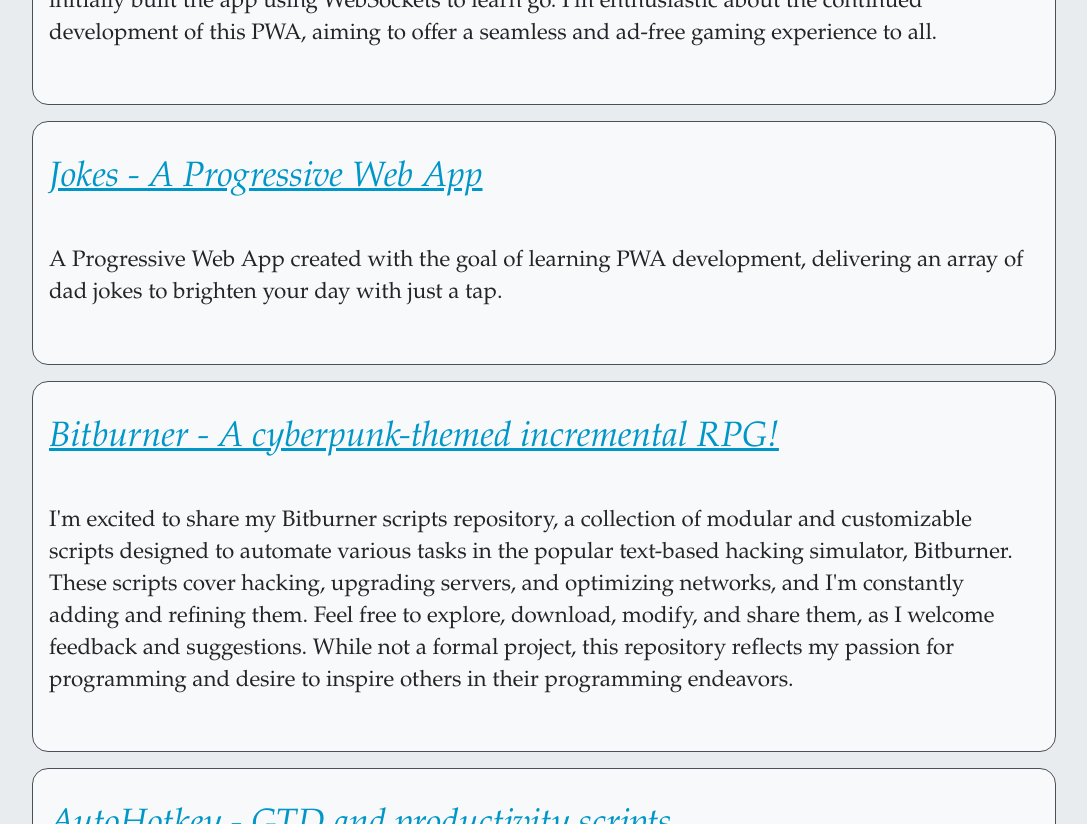
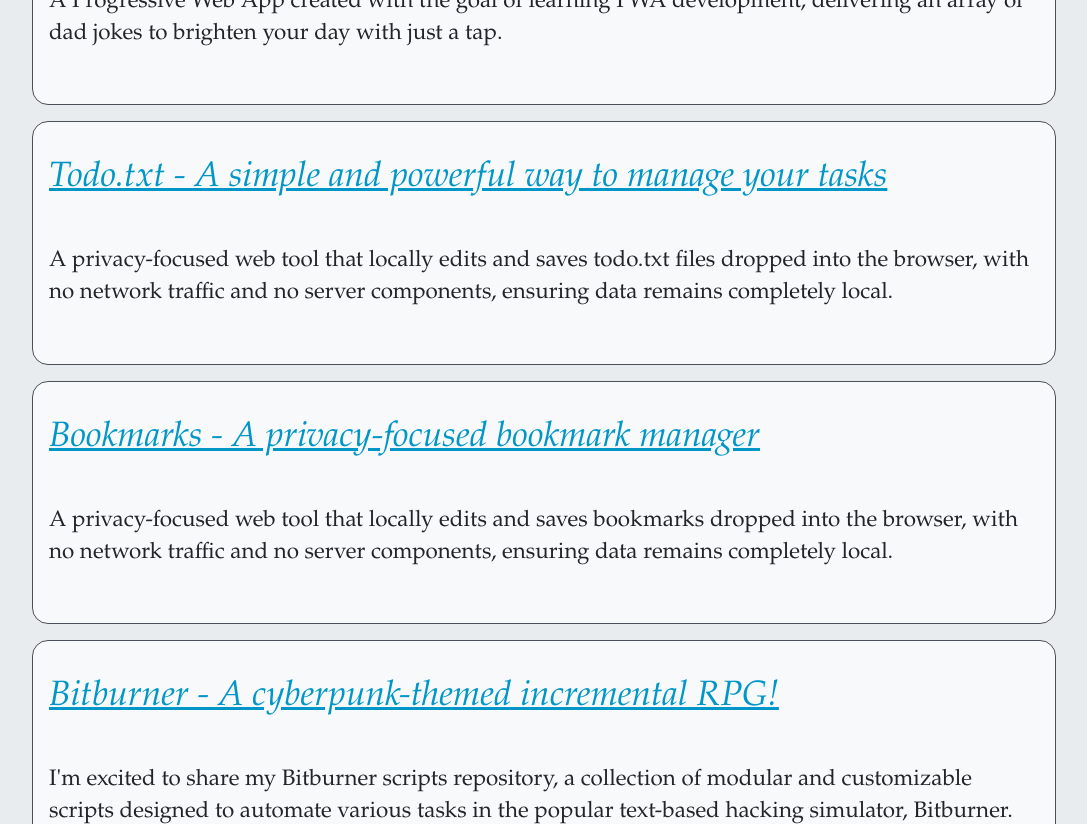
Before and after one commit to avanderw/avanderw.github.io, a SvelteKit app: page / in a window 1280 px wide. Shown: the part 860-1684 px from the top of the page, without its empty margins (96-1183 px from the left). Built offline with nearby package versions, Linux system fonts and the light colour scheme.

Commit message:
Add link to the bookmarking App

```diff
--- a/src/routes/+page.svelte
+++ b/src/routes/+page.svelte
@@ -8,7 +8,10 @@
 
 <svelte:head>
 	<title>Andrew van der Westhuizen</title>
-	<meta name="description" content="Discover a diverse collection of projects, tools, and code crafted by Andrew van der Westhuizen on his personal website. Explore a wide range of topics, from software development and design to innovative solutions, all in one place. Dive into Andrew van der Westhuizen's creative work and expertise today." />
+	<meta
+		name="description"
+		content="Discover a diverse collection of projects, tools, and code crafted by Andrew van der Westhuizen on his personal website. Explore a wide range of topics, from software development and design to innovative solutions, all in one place. Dive into Andrew van der Westhuizen's creative work and expertise today."
+	/>
 </svelte:head>
 
 <Contact />
@@ -25,11 +28,6 @@
 </p>
 
 <Link
-	href="https://avanderw.co.za/todo-txt/"
-	title="Todo.txt - A simple and powerful way to manage your tasks"
-	description="A privacy-focused web tool that locally edits and saves todo.txt files dropped into the browser, with no network traffic and no server components, ensuring data remains completely local."
-/>
-<Link
 	href="https://avanderw.co.za/spyfall"
 	title="Spyfall - A social deduction game"
 	description="I created a Spyfall Web App that has greatly improved our gaming experience with friends. I initially built the app using WebSockets to learn go. I'm enthusiastic about the continued development of this PWA, aiming to offer a seamless and ad-free gaming experience to all."
@@ -38,6 +36,16 @@
 	href="https://avanderw.co.za/joke"
 	title="Jokes - A Progressive Web App"
 	description="A Progressive Web App created with the goal of learning PWA development, delivering an array of dad jokes to brighten your day with just a tap."
+/>
+<Link
+	href="https://avanderw.co.za/todo-txt/"
+	title="Todo.txt - A simple and powerful way to manage your tasks"
+	description="A privacy-focused web tool that locally edits and saves todo.txt files dropped into the browser, with no network traffic and no server components, ensuring data remains completely local."
+/>
+<Link
+	href="https://avanderw.co.za/bookmarks/"
+	title="Bookmarks - A privacy-focused bookmark manager"
+	description="A privacy-focused web tool that locally edits and saves bookmarks dropped into the browser, with no network traffic and no server components, ensuring data remains completely local."
 />
 <Link
 	href="https://github.com/avanderw/bitburner-ts"
```
